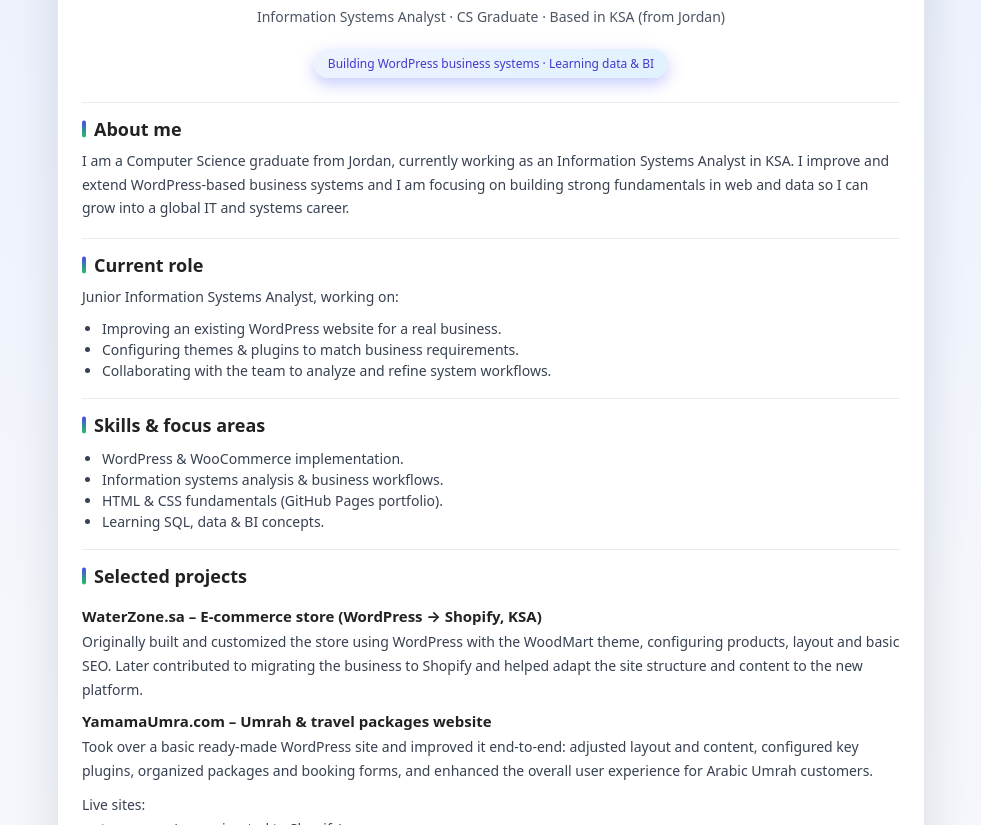
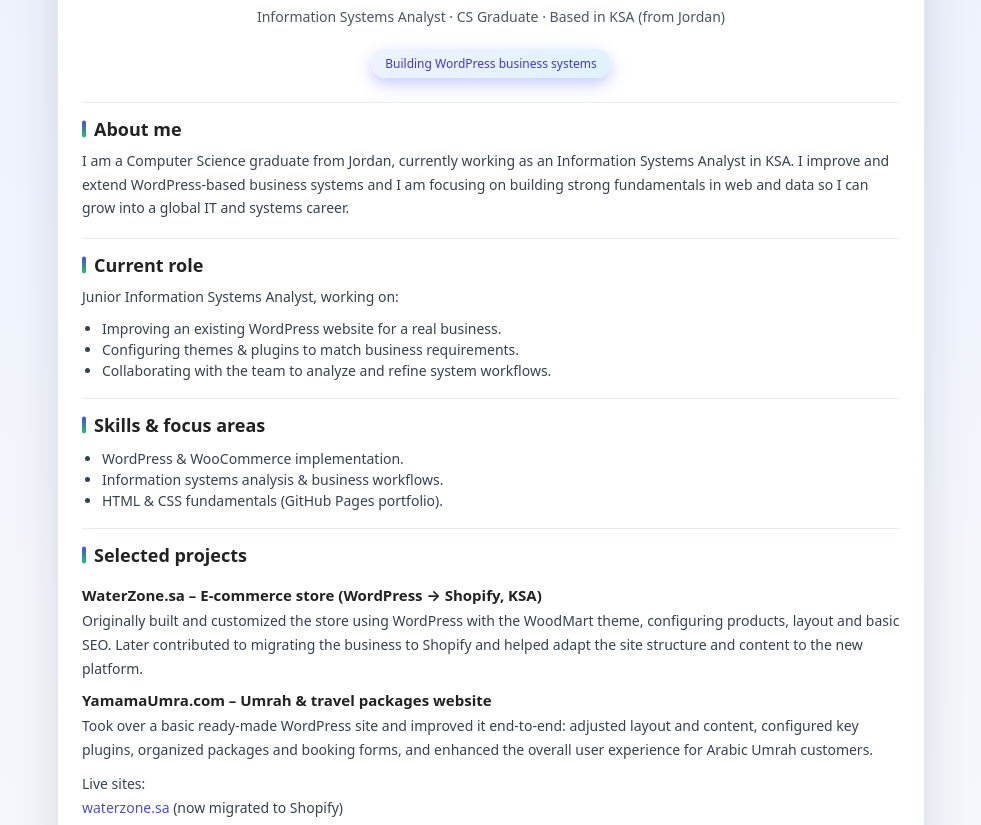
Before and after one commit to shamsaldeenalali/portfolio, a plain HTML site: page index.html in a window 1280 px wide. Shown: the part 275-1100 px from the top of the page, without its empty margins (149-1130 px from the left). Drawn offline with Linux system fonts and the light colour scheme.

```diff
--- a/index.html
+++ b/index.html
@@ -235,7 +235,7 @@
         <p class="tagline">
           Information Systems Analyst · CS Graduate · Based in KSA (from Jordan)
         </p>
-        <span class="pill">Building WordPress business systems · Learning data & BI</span>
+        <span class="pill">Building WordPress business systems </span>
       </div>
 
       <section>
@@ -266,7 +266,7 @@
           <li>WordPress & WooCommerce implementation.</li>
           <li>Information systems analysis & business workflows.</li>
           <li>HTML & CSS fundamentals (GitHub Pages portfolio).</li>
-          <li>Learning SQL, data & BI concepts.</li>
+
         </ul>
       </section>
 
```
